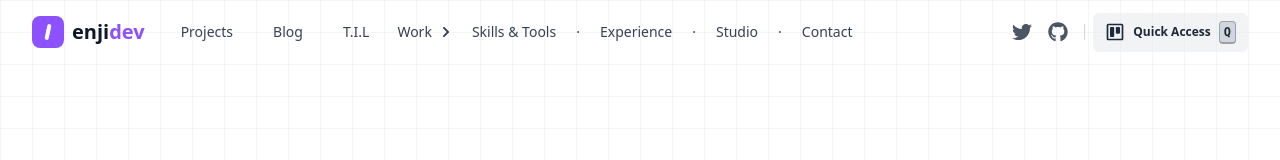
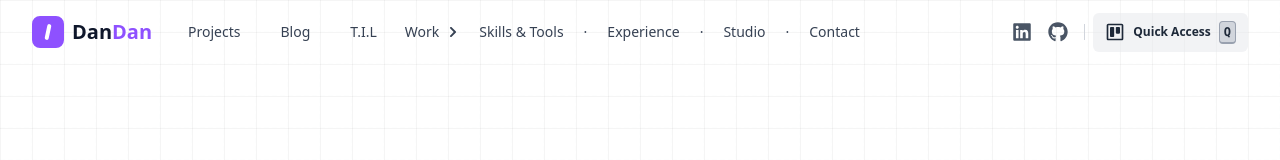
Before and after one commit to justaplayground/tailwind-portfolio, a React (Vite) app: page / in a window 1280 px wide. Shown: the top 160 px of the page. Built offline with nearby package versions, Linux system fonts and the light colour scheme.

Commit message:
Update Header.jsx

```diff
--- a/src/components/Header.jsx
+++ b/src/components/Header.jsx
@@ -1,11 +1,5 @@
 import { useState, useEffect } from 'react'
-import {
-  FaGithub,
-  FaTwitter,
-  FaChevronRight,
-  FaBars,
-  FaTimes,
-} from 'react-icons/fa'
+import { FaGithub, FaChevronRight, FaBars, FaTimes, FaLinkedin } from 'react-icons/fa'
 import { CgTrello } from 'react-icons/cg'
 
 const Header = () => {
@@ -127,9 +121,7 @@ const Header = () => {
   return (
     <header
       className={`fixed left-0 right-0 top-0 z-[100] transition-all duration-300 ${
-        isScrolled
-          ? 'bg-white/80 dark:bg-gray-900/80 backdrop-blur-sm shadow-md'
-          : ''
+        isScrolled ? 'bg-white/80 dark:bg-gray-900/80 backdrop-blur-sm shadow-md' : ''
       }`}
     >
       <div className="mx-auto max-w-7xl px-2 sm:px-6 lg:px-8">
@@ -141,8 +133,8 @@ const Header = () => {
                   <div className="h-4 w-1 rotate-12 rounded-full bg-white"></div>
                 </div>
                 <div className="hidden text-xl font-bold sm:block">
-                  <span className="text-slate-900 dark:text-slate-200">enji</span>
-                  <span className="text-violet-500">dev</span>
+                  <span className="text-slate-900 dark:text-slate-200">Dan</span>
+                  <span className="text-violet-500">Dan</span>
                 </div>
               </a>
             </div>
@@ -151,15 +143,15 @@ const Header = () => {
           <div className="absolute inset-y-0 right-0 flex items-center pr-2 sm:static sm:inset-auto sm:ml-6 sm:pr-0">
             <div className="hidden sm:flex items-center">
               <a
-                href="https://twitter.com/enjidev"
+                href="https://linkedin.com/in/mashimar-2001/"
                 target="_blank"
                 rel="noreferrer"
                 className="p-2 rounded-full text-gray-600 dark:text-gray-400 hover:bg-gray-200 dark:hover:bg-gray-700"
               >
-                <FaTwitter className="h-5 w-5" />
+                <FaLinkedin className="h-5 w-5" />
               </a>
               <a
-                href="https://github.com/enjidev"
+                href="https://github.com/giangntse150746"
                 target="_blank"
                 rel="noreferrer"
                 className="p-2 rounded-full text-gray-600 dark:text-gray-400 hover:bg-gray-200 dark:hover:bg-gray-700"
@@ -185,11 +177,7 @@ const Header = () => {
                 onClick={() => setIsMenuOpen(!isMenuOpen)}
                 className="p-2 rounded-md text-gray-600 dark:text-gray-400 hover:bg-gray-200 dark:hover:bg-gray-700"
               >
-                {isMenuOpen ? (
-                  <FaTimes className="h-6 w-6" />
-                ) : (
-                  <FaBars className="h-6 w-6" />
-                )}
+                {isMenuOpen ? <FaTimes className="h-6 w-6" /> : <FaBars className="h-6 w-6" />}
               </button>
             </div>
           </div>
```
